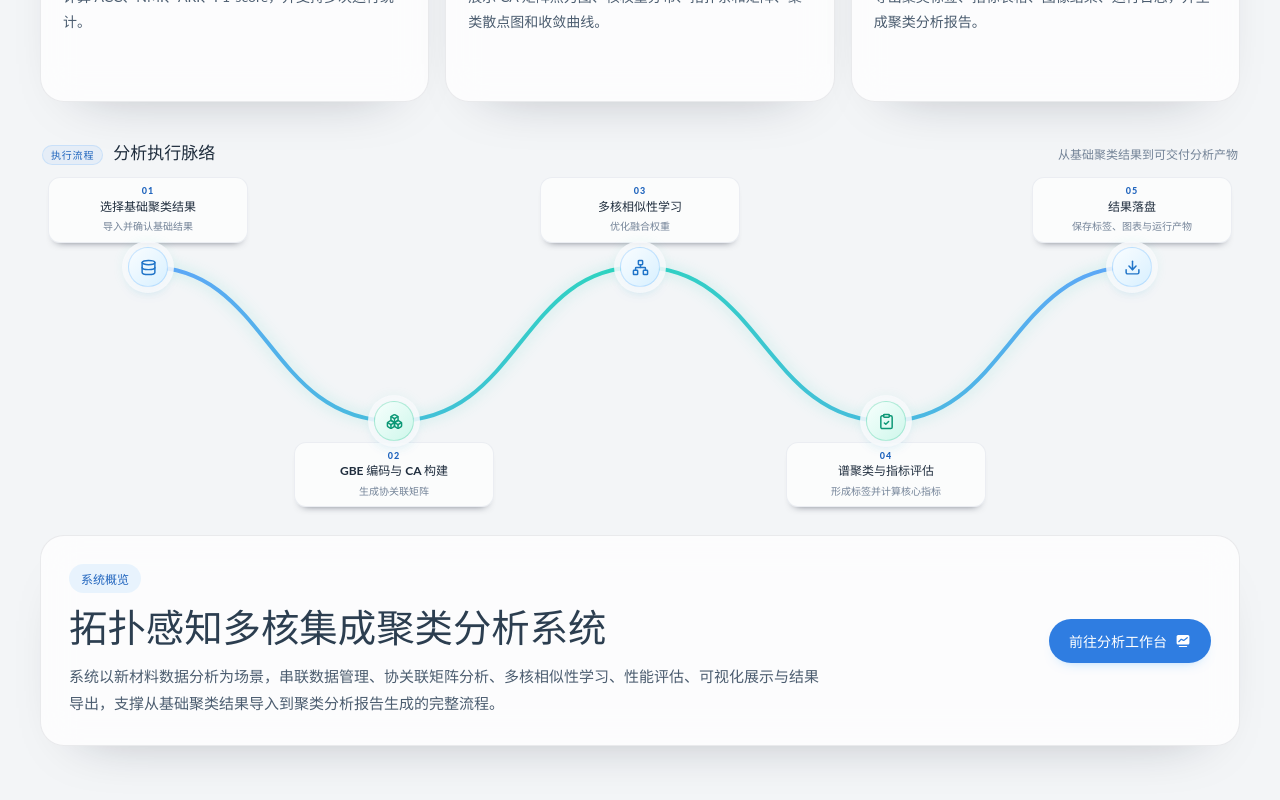
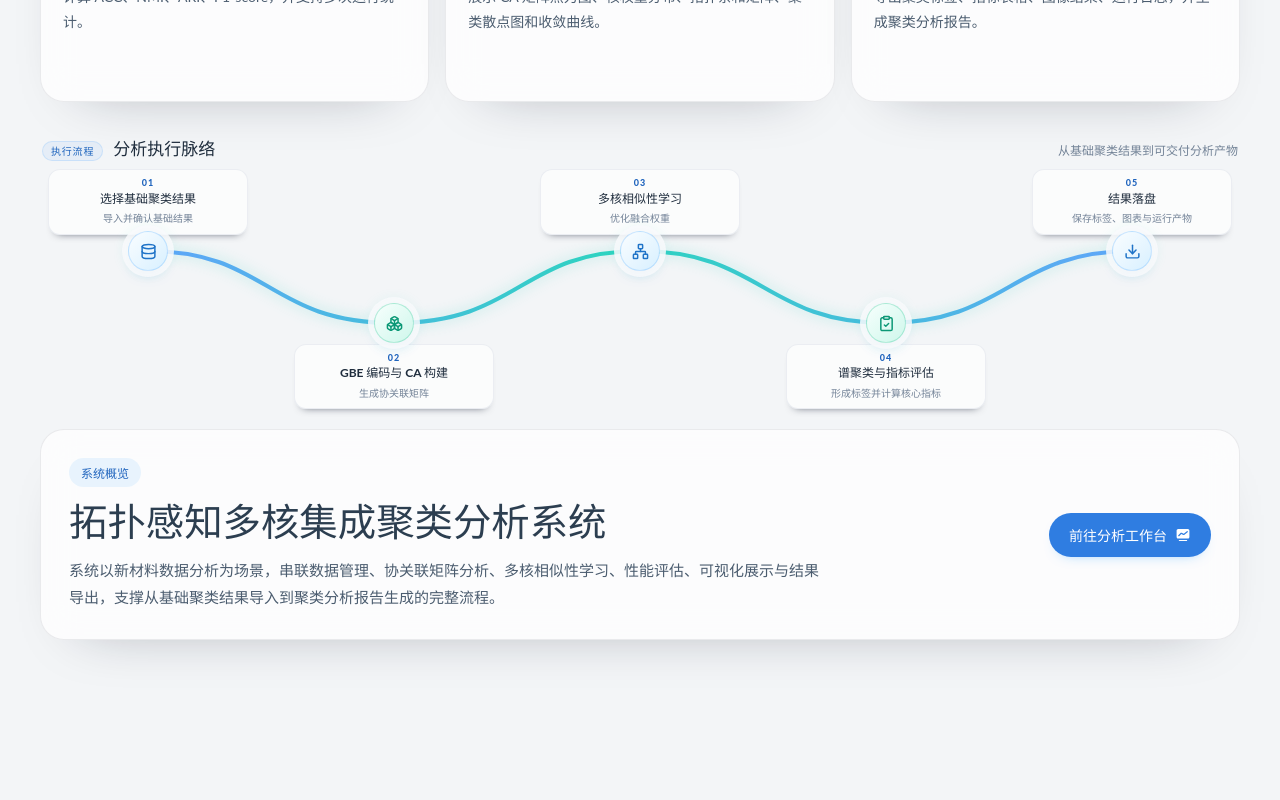
Before and after one commit to Qiang0129/DA-System-SC, a React (Vite) app in the folder front/: page / in a window 1280 px wide. Shown: the part 1331-2131 px from the top of the page. After the commit the page ends 2035 px from the top, so only its background shows below. Built offline with nearby package versions, Linux system fonts and the light colour scheme.

Commit message:
压缩首页流程脉络图高度

```diff
--- a/front/src/LandingPage.tsx
+++ b/front/src/LandingPage.tsx
@@ -105,7 +105,7 @@ const ANALYSIS_WORKFLOW_STAGES: readonly WorkflowStage[] = [
     description: '导入并确认基础结果',
     Icon: Database,
     positionX: '9%',
-    nodeY: '90px',
+    nodeY: '82px',
     placement: 'upper',
   },
   {
@@ -114,7 +114,7 @@ const ANALYSIS_WORKFLOW_STAGES: readonly WorkflowStage[] = [
     description: '生成协关联矩阵',
     Icon: Boxes,
     positionX: '29.5%',
-    nodeY: '244px',
+    nodeY: '154px',
     placement: 'lower',
   },
   {
@@ -123,7 +123,7 @@ const ANALYSIS_WORKFLOW_STAGES: readonly WorkflowStage[] = [
     description: '优化融合权重',
     Icon: Network,
     positionX: '50%',
-    nodeY: '90px',
+    nodeY: '82px',
     placement: 'upper',
   },
   {
@@ -132,7 +132,7 @@ const ANALYSIS_WORKFLOW_STAGES: readonly WorkflowStage[] = [
     description: '形成标签并计算核心指标',
     Icon: ClipboardCheck,
     positionX: '70.5%',
-    nodeY: '244px',
+    nodeY: '154px',
     placement: 'lower',
   },
   {
@@ -141,7 +141,7 @@ const ANALYSIS_WORKFLOW_STAGES: readonly WorkflowStage[] = [
     description: '保存标签、图表与运行产物',
     Icon: Download,
     positionX: '91%',
-    nodeY: '90px',
+    nodeY: '82px',
     placement: 'upper',
   },
 ];
@@ -327,7 +327,7 @@ function WorkflowTimelineSection() {
           <ol className="landing-workflow-timeline" aria-label="五阶段分析执行流程">
             <svg
               className="workflow-route"
-              viewBox="0 0 1000 330"
+              viewBox="0 0 1000 240"
               preserveAspectRatio="none"
               aria-hidden="true"
               focusable="false"
@@ -341,7 +341,7 @@ function WorkflowTimelineSection() {
               </defs>
               <path
                 className="workflow-route-path"
-                d="M 90 90 C 190 90, 190 244, 295 244 S 400 90, 500 90 S 605 244, 705 244 S 810 90, 910 90"
+                d="M 90 82 C 190 82, 190 154, 295 154 S 400 82, 500 82 S 605 154, 705 154 S 810 82, 910 82"
               />
             </svg>
             {ANALYSIS_WORKFLOW_STAGES.map(({ order, title, description, Icon, positionX, nodeY, placement }) => {
--- a/front/src/landing.css
+++ b/front/src/landing.css
@@ -639,13 +639,13 @@
 }
 
 .landing-workflow-section {
-  padding: 0 24px 28px;
+  padding: 0 24px 20px;
 }
 
 .landing-workflow-card {
   position: relative;
   overflow: visible;
-  padding: 8px 0 0;
+  padding: 4px 0 0;
   border: 0;
   border-radius: 0;
   background: transparent;
@@ -698,8 +698,8 @@
 .landing-workflow-timeline {
   position: relative;
   isolation: isolate;
-  min-height: 330px;
-  margin: 12px 0 0;
+  min-height: 240px;
+  margin: 8px 0 0;
   padding: 0;
   list-style: none;
 }
@@ -736,7 +736,7 @@
   left: var(--workflow-stage-x);
   min-width: 0;
   width: 20%;
-  height: 330px;
+  height: 240px;
   transform: translateX(-50%);
   text-align: center;
 }
```
Also changed, not shown: 2 other files (tests, documents, lock files or other folders).
